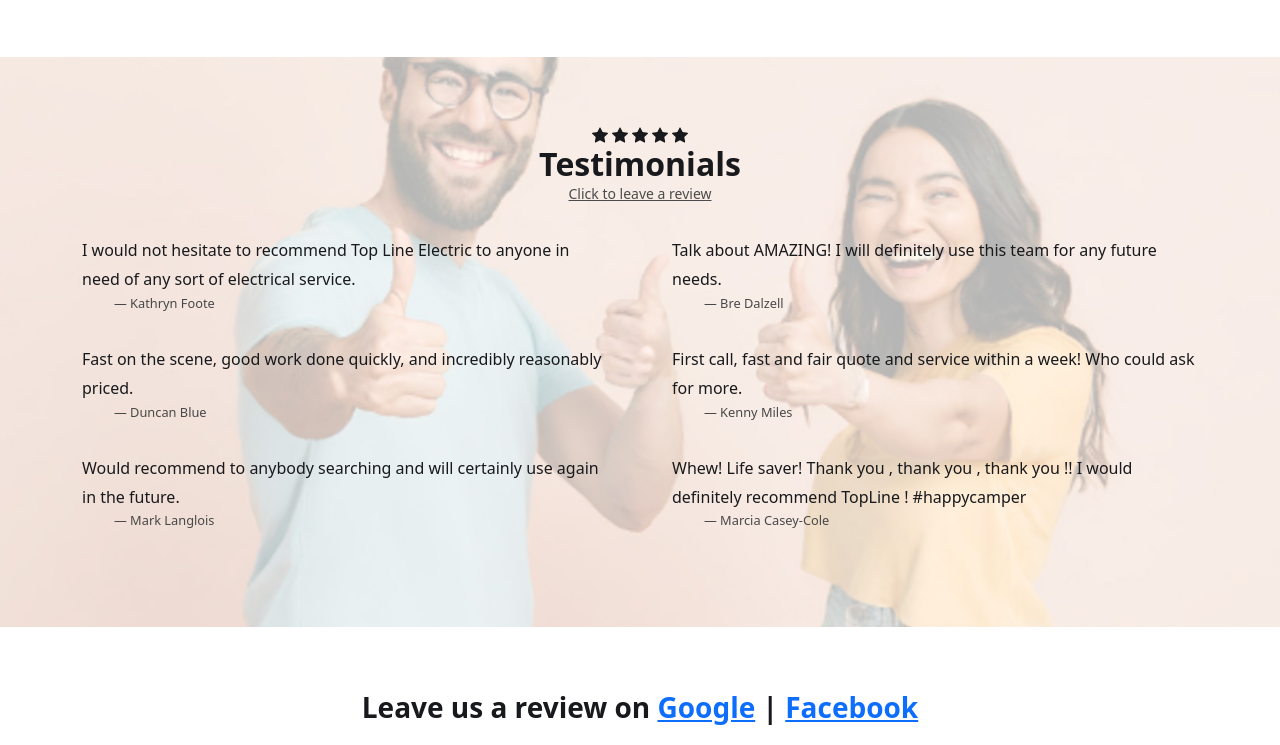
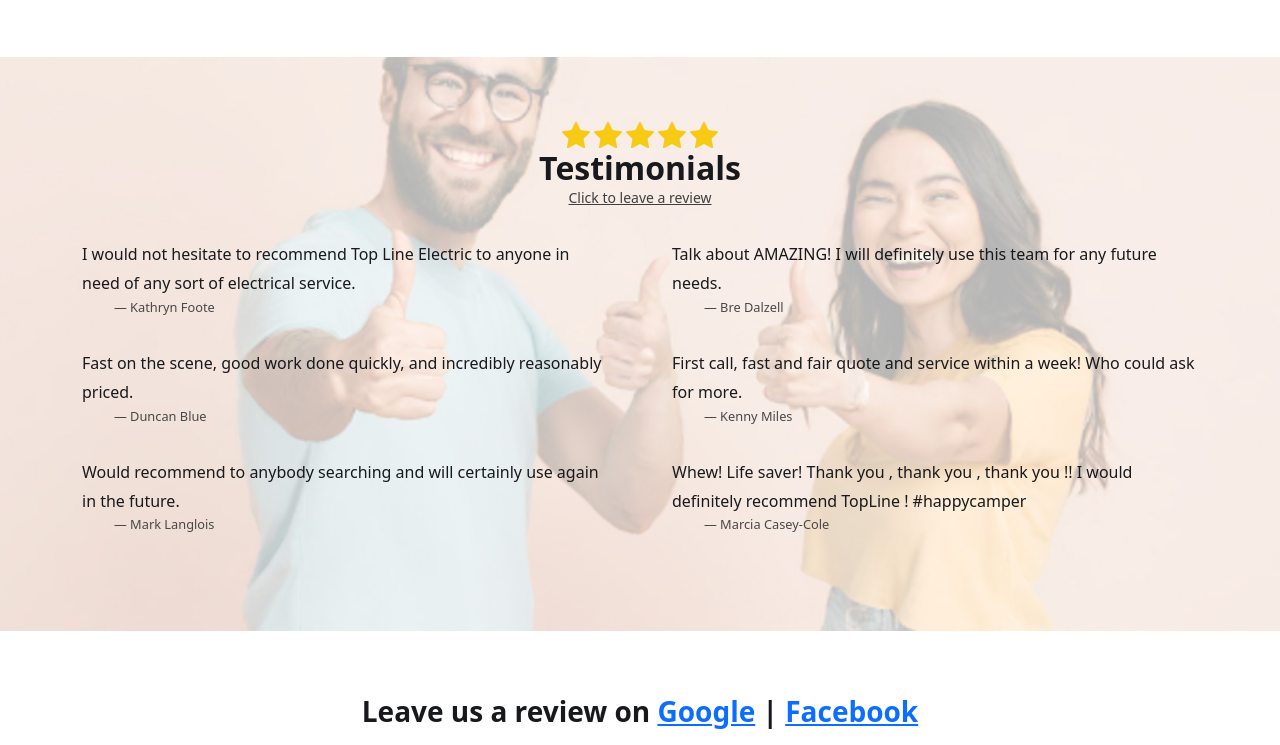
Before and after one commit to schraderweb/toplineelectric, an Eleventy site: page src/index.html in a window 1280 px wide. Shown: the part 2180-2925 px from the top of the page. Built offline with nearby package versions, Linux system fonts and the light colour scheme; Eleventy itself is replaced by a stand-in of ours; files that its build step writes are made by us from their sources.

Commit message:
FIVER ORDER #FO311812E6B43, 1.4, revisions discussed have been completed
items completed: change stars to gold on testimonial section, change BG color of footer to color provided

```diff
--- a/src/_includes/_footer.html
+++ b/src/_includes/_footer.html
@@ -1,4 +1,4 @@
-<footer class="footer py-8 px-9 px-md-4 bg-client-yellow-accent">
+<footer class="footer py-8 px-9 px-md-4 bg-client-yellow-accent2">
   <div class="container">
     <div class="row row-gap-5">
       <div
--- a/src/index.html
+++ b/src/index.html
@@ -356,9 +356,9 @@
     <div class="text-center">
       <svg
         xmlns="http://www.w3.org/2000/svg"
-        width="16"
-        height="16"
-        fill="currentColor"
+        width="28"
+        height="28"
+        fill="#F7CB15"
         class="bi bi-star-fill"
         viewBox="0 0 16 16"
       >
@@ -368,9 +368,9 @@
       </svg>
       <svg
         xmlns="http://www.w3.org/2000/svg"
-        width="16"
-        height="16"
-        fill="currentColor"
+        width="28"
+        height="28"
+        fill="#F7CB15"
         class="bi bi-star-fill"
         viewBox="0 0 16 16"
       >
@@ -380,9 +380,9 @@
       </svg>
       <svg
         xmlns="http://www.w3.org/2000/svg"
-        width="16"
-        height="16"
-        fill="currentColor"
+        width="28"
+        height="28"
+        fill="#F7CB15"
         class="bi bi-star-fill"
         viewBox="0 0 16 16"
       >
@@ -392,9 +392,9 @@
       </svg>
       <svg
         xmlns="http://www.w3.org/2000/svg"
-        width="16"
-        height="16"
-        fill="currentColor"
+        width="28"
+        height="28"
+        fill="#F7CB15"
         class="bi bi-star-fill"
         viewBox="0 0 16 16"
       >
@@ -404,9 +404,9 @@
       </svg>
       <svg
         xmlns="http://www.w3.org/2000/svg"
-        width="16"
-        height="16"
-        fill="currentColor"
+        width="28"
+        height="28"
+        fill="#F7CB15"
         class="bi bi-star-fill"
         viewBox="0 0 16 16"
       >
@@ -550,7 +550,7 @@
   </div>
 </section>
 
-<section class="section-map bg-client-yellow-accent">
+<section class="section-map bg-client-yellow-accent2">
   <div>
     <iframe
       src="https://www.google.com/maps/embed?pb=!1m14!1m8!1m3!1d45404.4630057074!2d-85.677771!3d44.662868!3m2!1i1024!2i768!4f13.1!3m3!1m2!1s0x881e32a19eb87c7f%3A0xd65aaee8caee91e7!2sTop%20Line%20Electric!5e0!3m2!1sen!2sus!4v1696352002029!5m2!1sen!2sus"
--- a/src/public/scss/custom.scss
+++ b/src/public/scss/custom.scss
@@ -5,8 +5,9 @@
 // 4. Include any default map overrides here
 
 $body-color: #18191c;
-$client-gray: #4b4b4b;
+$client-gray: #3f3f3f;
 $client-yellow: #f7b515;
+$client-yellow-accent2: #e9b128;
 $client-yellow-accent: #fde9b9;
 $client-purplish-blue: #4862c5;
 
@@ -15,6 +16,7 @@
   "custom": $client-purplish-blue,
   "client-yellow": $client-yellow,
   "client-yellow-accent": $client-yellow-accent,
+  "client-yellow-accent2": $client-yellow-accent2,
   "client-gray": $client-gray,
   "dark": #18191c,
   "light": #fafafa,
```
Also changed, not shown: src/public/css/custom.min.css, 1 other file.
